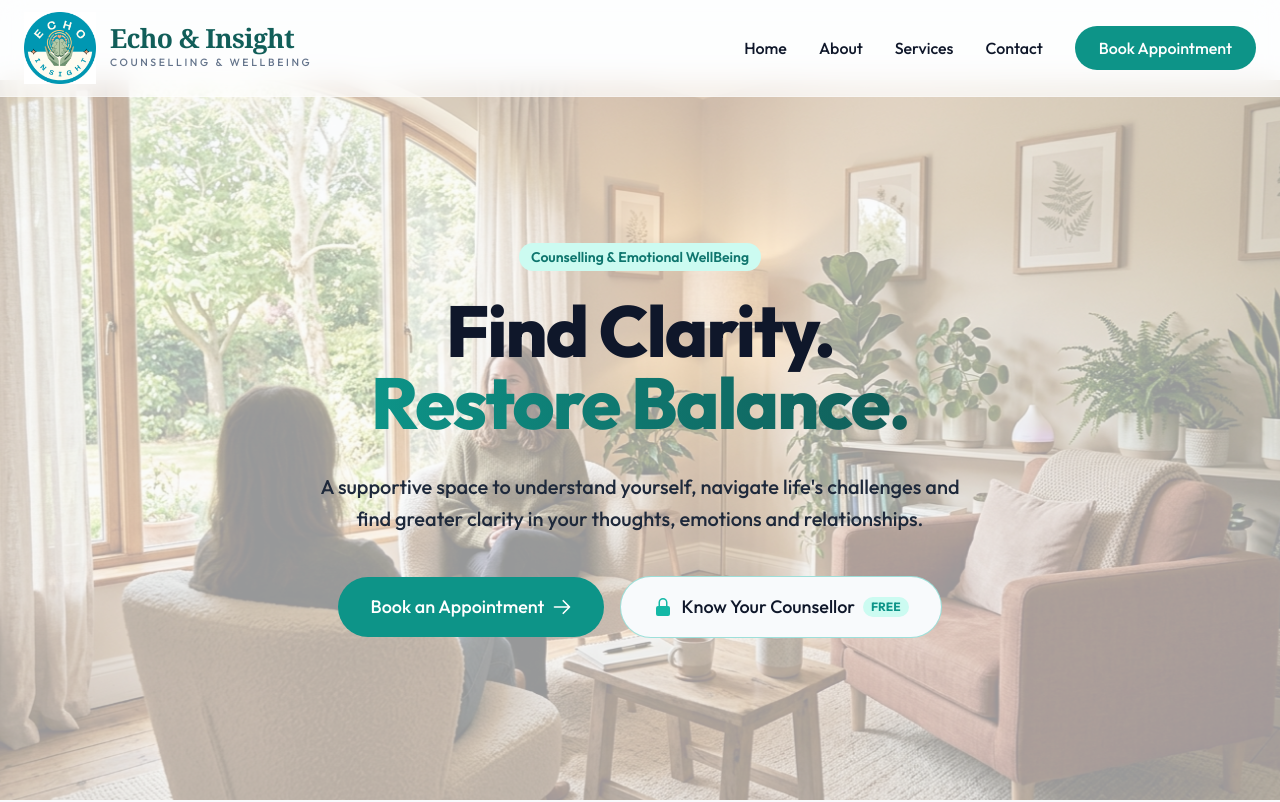
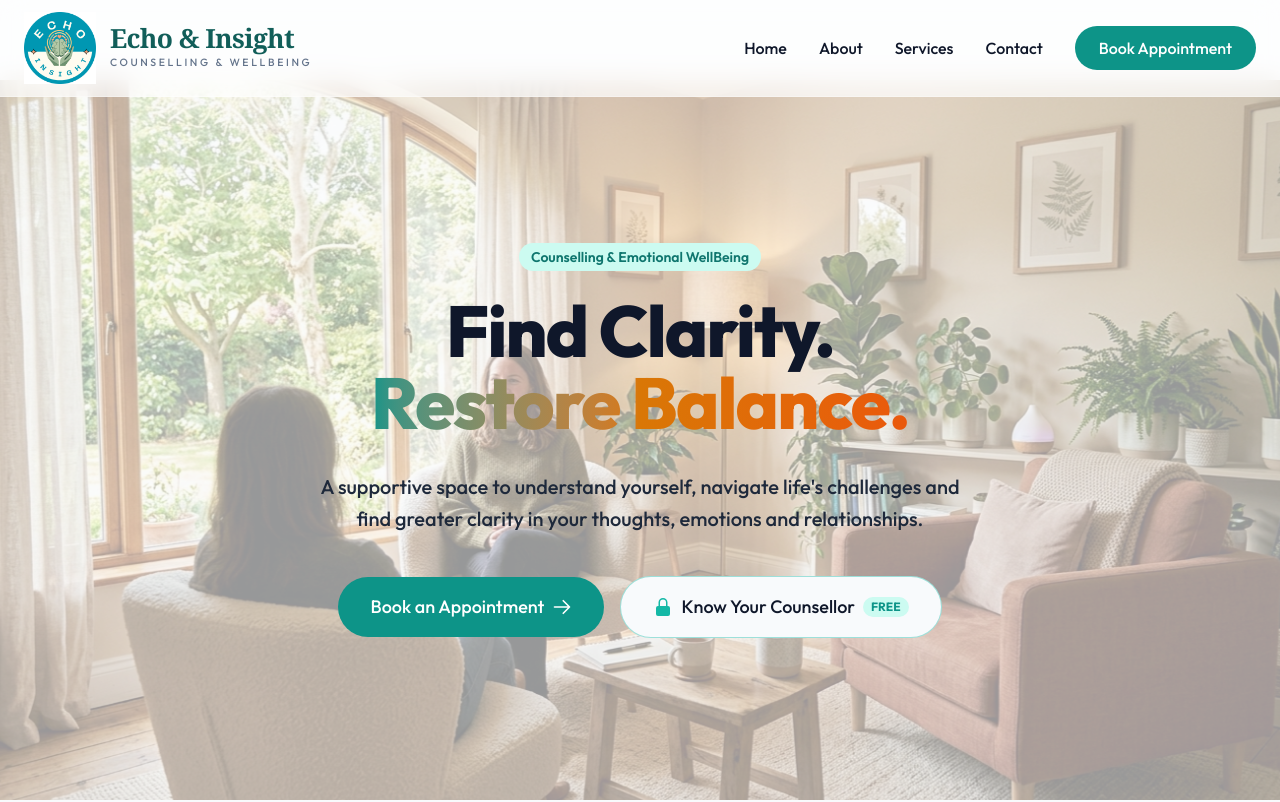
Before and after one commit to echoinsightweb/echoinsightwebsite, a Next.js app: page / in a window 1280 px wide. Shown: the top 802 px of the page. Built offline with nearby package versions, Linux system fonts and the light colour scheme.

Commit message:
style: restore dual-shade gradient with rich readable orange for 'Restore Balance'

```diff
--- a/app/globals.css
+++ b/app/globals.css
@@ -19,7 +19,13 @@
   --color-secondary-700: #334155;
   --color-secondary-800: #1e293b;
   --color-secondary-900: #0f172a;
+  --color-accent-400: #fbbf24;
   --color-accent-500: #f59e0b;
+  --color-accent-600: #d97706;
+  --color-accent-700: #b45309;
+  --color-orange-500: #f97316;
+  --color-orange-600: #ea580c;
+  --color-orange-700: #c2410c;
 }
 
 @layer base {
--- a/app/page.tsx
+++ b/app/page.tsx
@@ -25,7 +25,7 @@ export default function Home() {
           </span>
           <h1 className="text-5xl md:text-7xl font-extrabold tracking-tight mb-8 text-foreground">
             Find Clarity.<br/>
-            <span className="text-transparent bg-clip-text bg-gradient-to-r from-primary-600 via-primary-700 to-primary-800 dark:from-primary-400 dark:to-primary-200">
+            <span className="text-transparent bg-clip-text bg-gradient-to-r from-primary-600 via-accent-600 to-orange-600 dark:from-primary-400 dark:via-accent-400 dark:to-orange-400">
               Restore Balance.
             </span>
           </h1>
```
